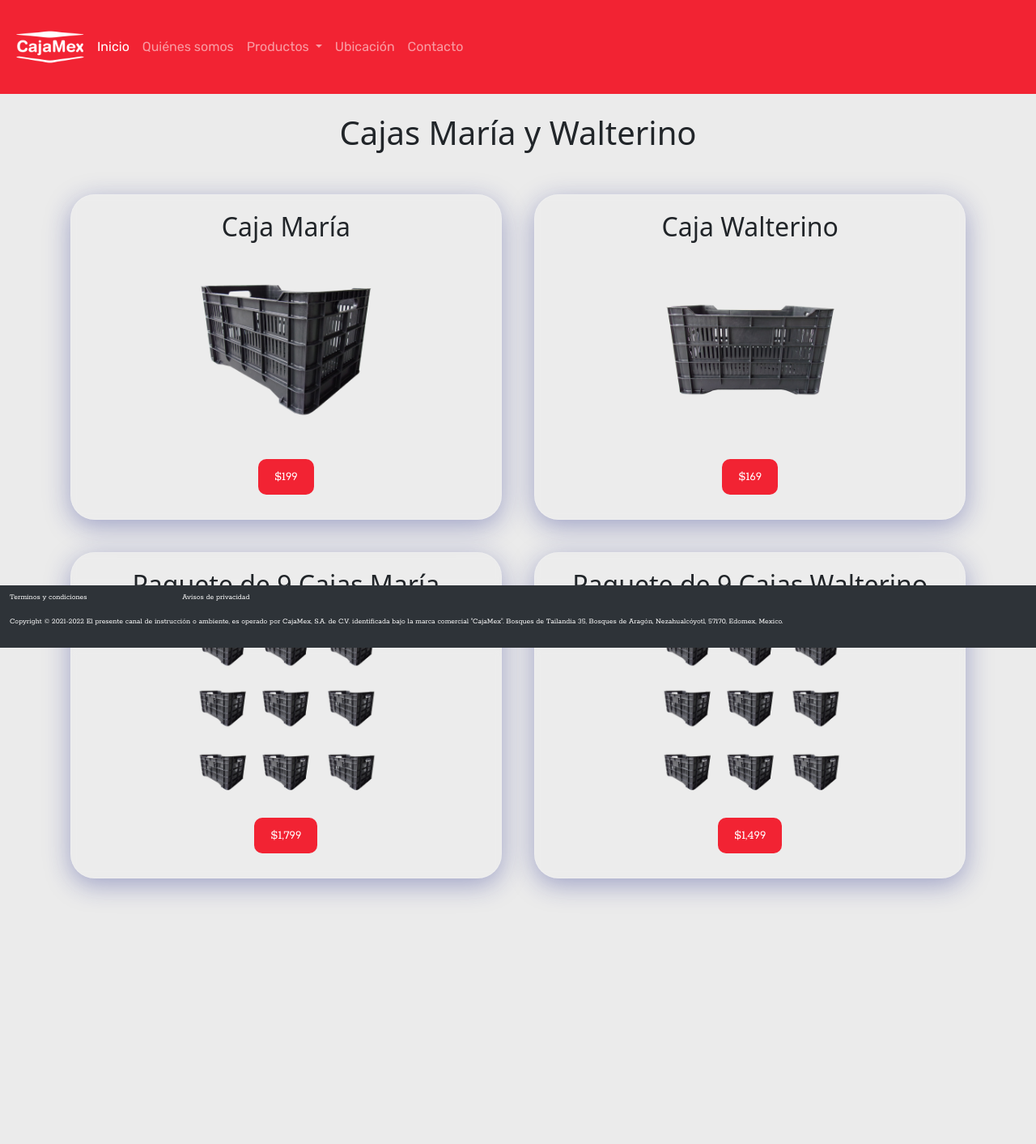
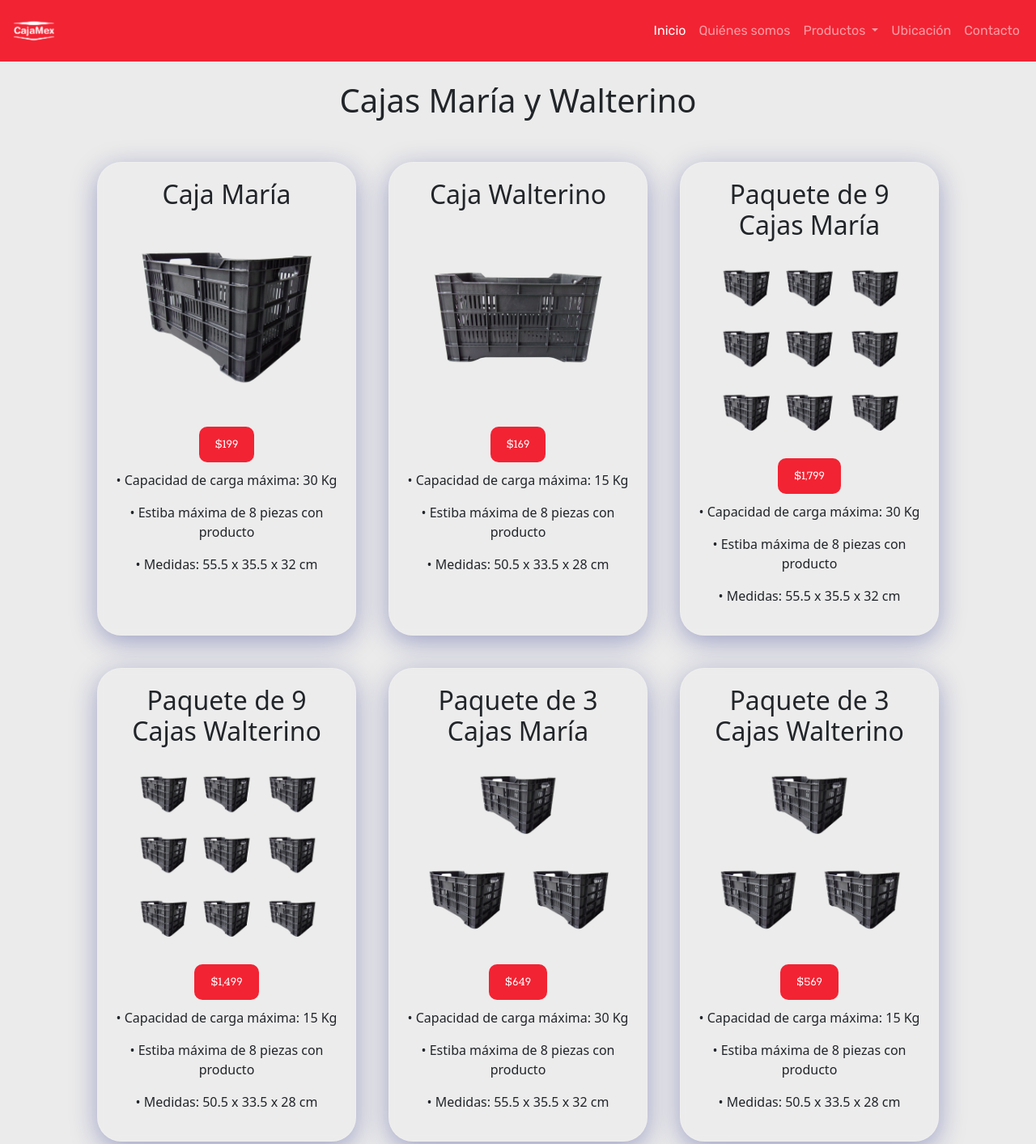
Before and after one commit to MrOink33/CajaMex, a website: page index.html in a window 1280 px wide. Shown: the top 1413 px of the page at 81% size. Before the commit the page ends 1182 px from the top, so only its background shows below. Drawn offline with nearby package versions, Linux system fonts and the light colour scheme.

Commit message:
Version final

```diff
--- a/index.html
+++ b/index.html
@@ -11,9 +11,13 @@
   <title>CajaMex | Inicio</title>
 </head>
 <body>
+<!-- Navbar -->
   <nav class="navbar navbar-expand-lg navbar-dark">
     <div class="container-fluid">
+      <div>
         <a href="index.html"><img class="logo animate__animated animate__tada" src="./Images/CajaMex Logo.png" alt=""></a>
+      </div>
+      <div>
         <button class="navbar-toggler" type="button" data-bs-toggle="collapse" data-bs-target="#navbarNavDropdown" aria-controls="navbarNavDropdown" aria-expanded="false" aria-label="Toggle navigation">
           <span class="navbar-toggler-icon"></span>
         </button>
@@ -43,34 +47,64 @@
           </ul>
         </div>
       </div>
+    </div>
 </nav>
 <br>
 <h1>Cajas María y Walterino</h1>
 <br>
 <div class="container-fluid">
     <div class="products row">
-        <div class="col-10 col-md-5 col-xl-5 target">
+        <div class="col-10 col-md-5 col-xl-3 target">
             <h2>Caja María</h2>
             <a href="./Pages/Productos.html"><img class="product" src="./Images/María 1.png" alt="Caja María Calada"></a>
             <a href="./Pages/Productos.html"><button type="button" class="btn-primary">$199</button></a>
+            <p>• Capacidad de carga máxima: 30 Kg</p>
+            <p>• Estiba máxima de 8 piezas con producto</p>
+            <p>• Medidas: 55.5 x 35.5 x 32 cm</p>
         </div>
-        <div class="col-10 col-md-5 col-xl-5 target">
+        <div class="col-10 col-md-5 col-xl-3 target">
             <h2>Caja Walterino</h2>
             <a href="./Pages/Productos.html"><img class="product" src="./Images/Walterino 1.png" alt="Caja Walterino Calada"></a>
             <a href="./Pages/Productos.html"><button type="button" class="btn-primary">$169</button></a>
+            <p>• Capacidad de carga máxima: 15 Kg</p>
+            <p>• Estiba máxima de 8 piezas con producto</p>
+            <p>• Medidas: 50.5 x 33.5 x 28 cm</p>
         </div>
-        <div class="col-10 col-md-5 col-xl-5 target">
+        <div class="col-10 col-md-5 col-xl-3 target">
             <h2>Paquete de 9 Cajas María</h2>
             <a href="./Pages/Productos.html"><img class="product" src="./Images/9 Cajas María Caladas Negras.png" alt="9 Cajas María Caladas"></a>
             <a href="./Pages/Productos.html"><button type="button" class="btn-primary">$1,799</button></a>
+            <p>• Capacidad de carga máxima: 30 Kg</p>
+            <p>• Estiba máxima de 8 piezas con producto</p>
+            <p>• Medidas: 55.5 x 35.5 x 32 cm</p>
         </div>
-        <div class="col-10 col-md-5 col-xl-5 target">
+        <div class="col-10 col-md-5 col-xl-3 target">
             <h2>Paquete de 9 Cajas Walterino</h2>
             <a href="./Pages/Productos.html"><img class="product" src="./Images/9 Cajas María Caladas Negras.png" alt="9 Cajas Walterino Caladas"></a>
             <a href="./Pages/Productos.html"><button type="button" class="btn-primary">$1,499</button></a>
+            <p>• Capacidad de carga máxima: 15 Kg</p>
+            <p>• Estiba máxima de 8 piezas con producto</p>
+            <p>• Medidas: 50.5 x 33.5 x 28 cm</p>
+        </div>
+        <div class="col-10 col-md-5 col-xl-3 target">
+          <h2>Paquete de 3 Cajas María</h2>
+          <a href="./Pages/Productos.html"><img class="product" src="./Images/3 Cajas Marías Caladas Negras.png" alt="9 Cajas Walterino Caladas"></a>
+          <a href="./Pages/Productos.html"><button type="button" class="btn-primary">$649</button></a>
+          <p>• Capacidad de carga máxima: 30 Kg</p>
+          <p>• Estiba máxima de 8 piezas con producto</p>
+          <p>• Medidas: 55.5 x 35.5 x 32 cm</p>
+      </div>
+      <div class="col-10 col-md-5 col-xl-3 target">
+        <h2>Paquete de 3 Cajas Walterino</h2>
+        <a href="./Pages/Productos.html"><img class="product" src="./Images/3 Cajas Marías Caladas Negras.png" alt="9 Cajas Walterino Caladas"></a>
+        <a href="./Pages/Productos.html"><button type="button" class="btn-primary">$569</button></a>
+        <p>• Capacidad de carga máxima: 15 Kg</p>
+        <p>• Estiba máxima de 8 piezas con producto</p>
+        <p>• Medidas: 50.5 x 33.5 x 28 cm</p>
     </div>
     </div>
 </div>
+<!-- footer -->
 <footer class="container-fluid">
   <div class="row">
     <p class="col-6 col-md-2 col-xl-2"><a href="index.html">Terminos y condiciones</a></p>
--- a/scss/Footer.scss
+++ b/scss/Footer.scss
@@ -6,10 +6,8 @@
         padding: .5rem;
         font-size: 0.6rem;
         text-align: justify;
-        position: sticky;
         bottom: 0px;
         height: auto;
-        z-index: 3;
         a{
             text-decoration: none;
             color: map-get($colors, tertiary);
--- a/scss/Header.scss
+++ b/scss/Header.scss
@@ -1,6 +1,10 @@
 body{
     background-color: map-get($colors, bk);
     .navbar{
+        .container-fluid{
+            display: flex;
+            justify-content: space-between;
+        }
         background-color: map-get($colors, primary);
         font-size: 1rem;
         font-family: map-get($font-text, primary);
--- a/scss/Utilidades/Media-queries.scss
+++ b/scss/Utilidades/Media-queries.scss
@@ -1,13 +1,13 @@
 .logo{
-    width: 50px;
-    height: 50px;
+    width: 40px;
+    height: 40px;
     @media (min-width: 768px) {
-        width: 80px;
+        width: 50px;
         height: 80px;
     }
     @media (min-width: 1024px) {
-        width: 100px;
-        height: 100px;
+        width: 60px;
+        height: 60px;
     }
 }
 .products img{
```
Also changed, not shown: Pages/Contacto.html (+10 -4 lines), Pages/Productos.html (+30 -8 lines), Pages/QuienesSomos.html (+9 -2 lines), Pages/Ubicacion.html (+8 -0 lines), package.json (+232 -2 lines), Images/3 Cajas Marías Caladas Negras.png (added), css/main.css. Lines whose indentation alone changed are shown as unchanged.
